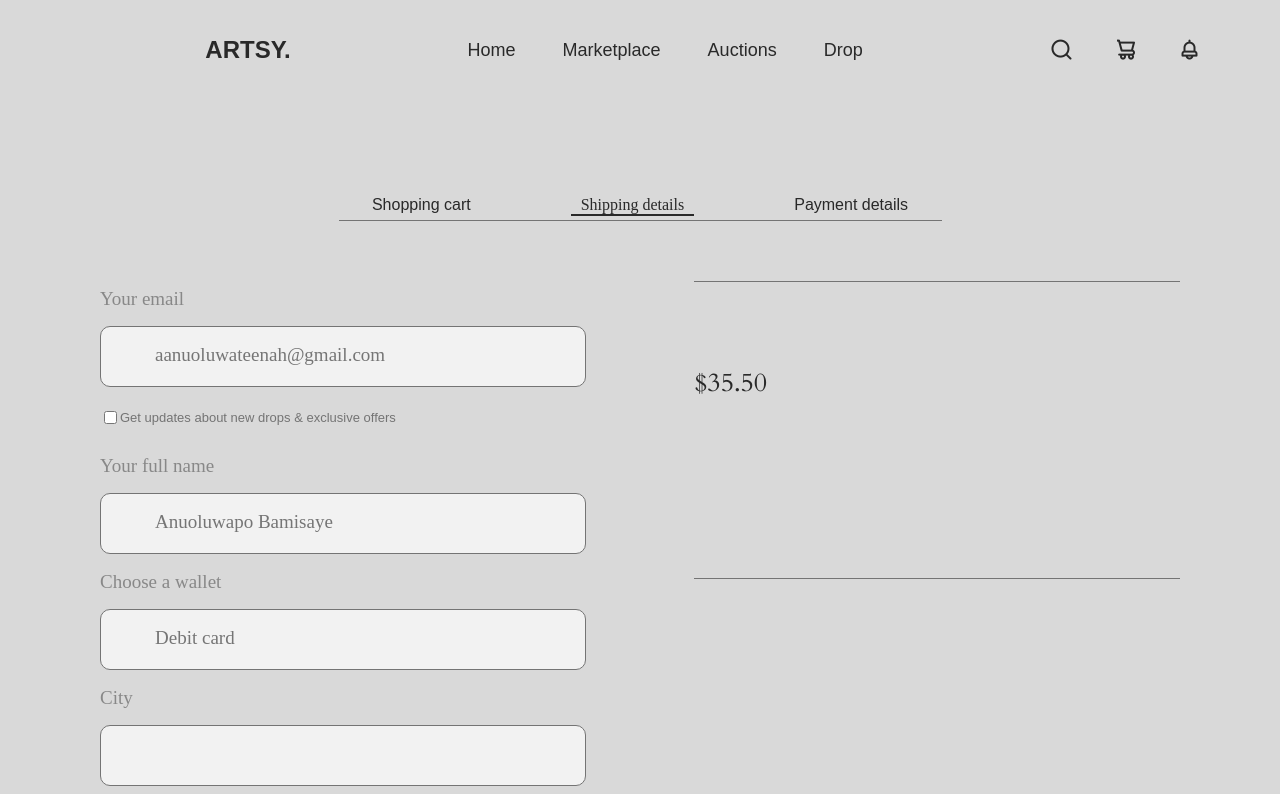
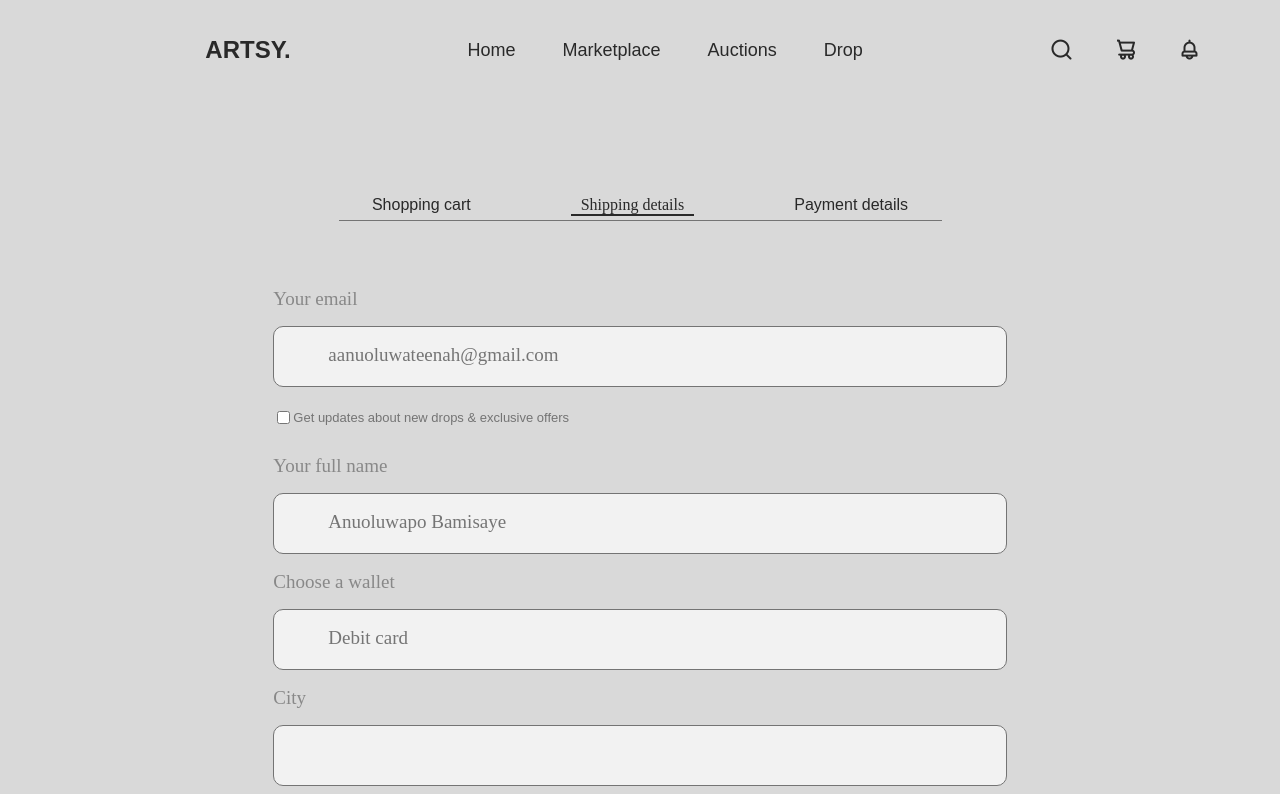
Before and after one commit to willzfrank/ARTSY, a Next.js app: page /Shipping in a window 1280 px wide. Shown: the top 794 px of the page. Built offline with nearby package versions, Linux system fonts and the light colour scheme; a web font is replaced by a local one.

Commit message:
updated shipping page

```diff
--- a/sections/ShippingComponent.tsx
+++ b/sections/ShippingComponent.tsx
@@ -1,5 +1,5 @@
 import React from 'react';
-import { CartComponent, ShippingCartSmall, ShippingForm } from '../component';
+import { ShippingForm } from '../component';
 import style from '../styles/Shipping.module.css';
 
 export default function ShippingComponent() {
@@ -8,9 +8,6 @@ export default function ShippingComponent() {
       <div className={style.shippingComponent1}>
         <ShippingForm />
       </div>
-      <div className={style.shippingComponent2}>
-        <ShippingCartSmall />
-      </div>
     </div>
   );
 }
--- a/styles/Shipping.module.css
+++ b/styles/Shipping.module.css
@@ -1,13 +1,9 @@
 .shippingComponent {
   display: flex;
-  /* align-items: center;
-  justify-content: center; */
+  align-items: center;
+  justify-content: center;
   gap: 10%;
   padding: 0 100px;
-}
-
-.shippingComponent1 {
-  width: 45%;
 }
 
 .shippingComponent2 {
@@ -81,6 +77,19 @@
   color: white;
   text-align: center;
   margin: 50px 0;
+}
+
+.shippingFormBtn:hover {
+  background-image: linear-gradient(
+    to right,
+    #006ca2 13.63%,
+    rgba(192, 86, 9, 0.49) 67.89%
+  );
+  box-shadow: 0px 0px 15px rgba(192, 86, 9, 0.49) 67.89%;
+  transform: translateY(-5px);
+  text-shadow: 0px 0px 5px rgba(192, 86, 9, 0.49) 67.89%;
+  transition: background-image 1s, box-shadow 1s, transform 1s, text-shadow 1s,
+    color 1s;
 }
 
 /* SHIPPING CART SMALL */
@@ -203,7 +212,6 @@
 
   .shippingFormBtn {
     padding: 17.5073px 64.0111px;
-    background: #3341c1;
     border-radius: 4px;
     color: white;
     text-align: center;
```
